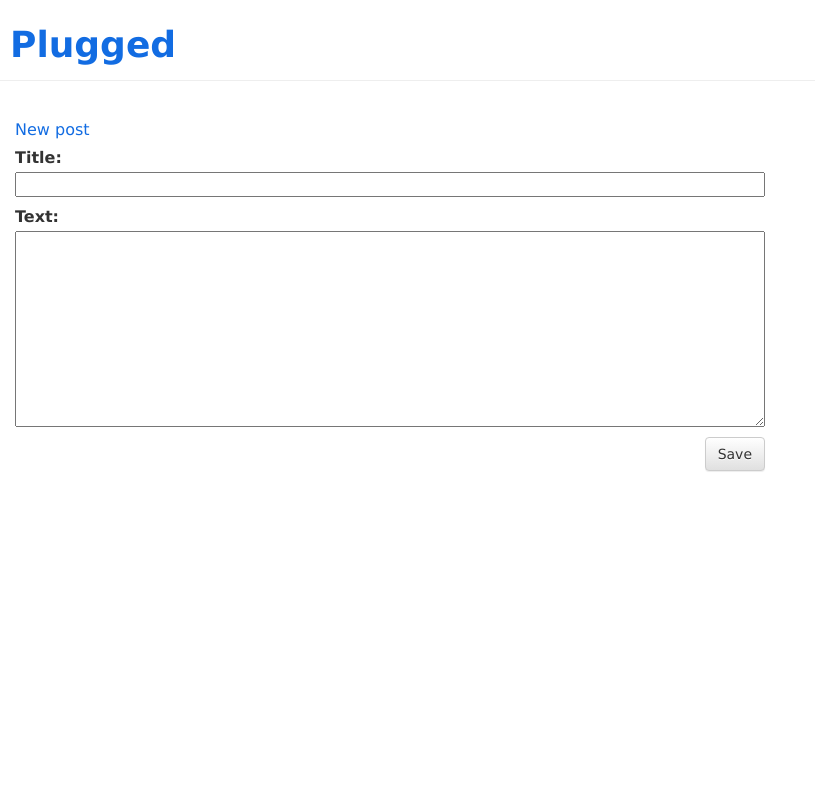
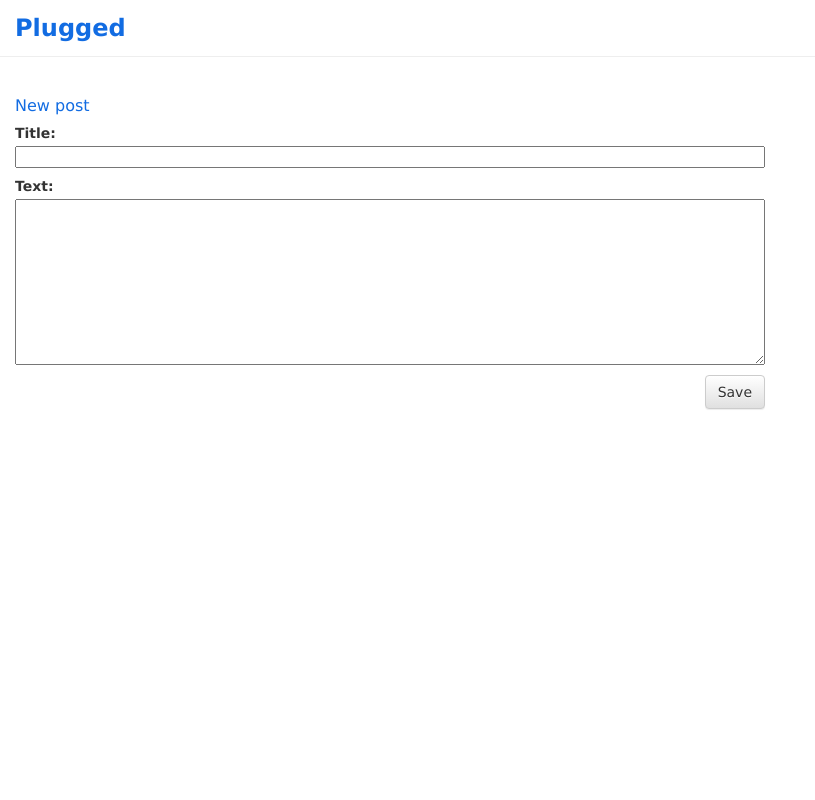
Before and after one commit to bobnorigun/my-first-blog, a Django app: page /post/new in a window 1280 px wide. Shown: the whole page, without its empty margins (0-815 px from the left). Run offline with Django 3.2, Linux system fonts and the light colour scheme; some libraries are stand-ins or nearby versions.

Commit message:
Update blog.css

```diff
--- a/blog/static/css/blog.css
+++ b/blog/static/css/blog.css
@@ -1,25 +1,26 @@
 body {
     font-family: verdana, arial, helvetica, sans-serif;
     line-height: normal;
-    font-size: 16px;
+    font-size: 14px;
     font-stretch: 100%;
     font-weight: 400;
     font-weight: normal;
 }
 
 h1 a, h2 a {
+    font-weight: 600;
     color: #0000ff;
 }
 .page-header {
     background-color: #ffffff;
     margin-top: 0;
-    padding: 5px 5px 5px 10px;
+    padding: 5px 5px 5px 15px;
 }
 
 .page-header h1, .page-header h1 a, .page-header h1 a:visited, .page-header h1 a:active {
     color: #126ce2;
-    font-weight: bolder;
-    font-size: 36px;
+    font-weight: 600;
+    font-size: 24px;
     text-decoration: none;
 }
 
@@ -27,13 +28,20 @@ h1 a, h2 a {
     margin-left: 0px;
 }
 
-h1, h2, h3, h4 {
+h1 {
+    margin-top: 10px;
+    color: #126ce2;
+    font-size: medium;
+}
+
+h2, h3, h4 {
     color: #126ce2;
     font-size: medium;
 }
 
 .date {
-    color: #828282;
+    font-size: x-small;
+    color: #b7b7b7;
 }
 
 .save {
@@ -52,7 +60,7 @@ h1, h2, h3, h4 {
 }
 
 .post {
-    margin-bottom: 70px;
+    margin-bottom: 50px;
 }
 
 .post h1 a, .post h1 a:visited {
```
